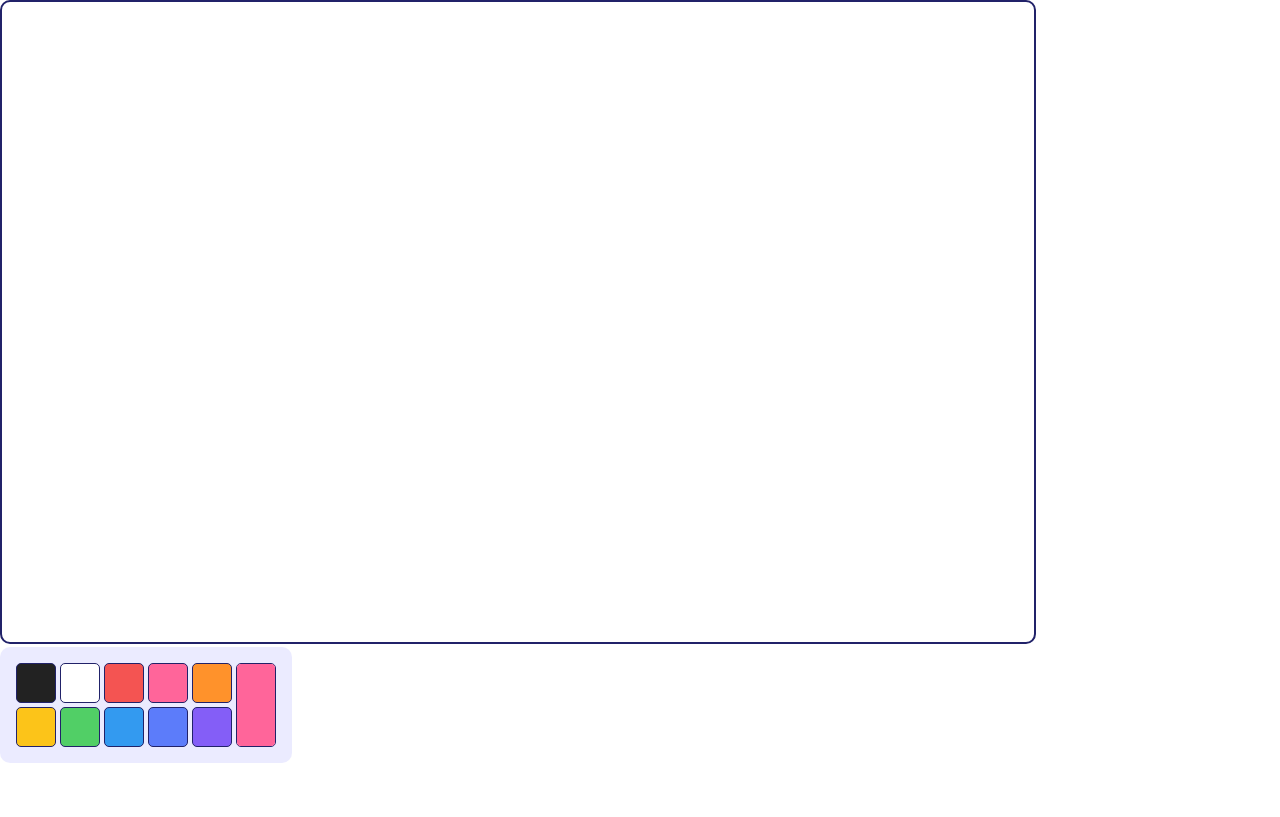
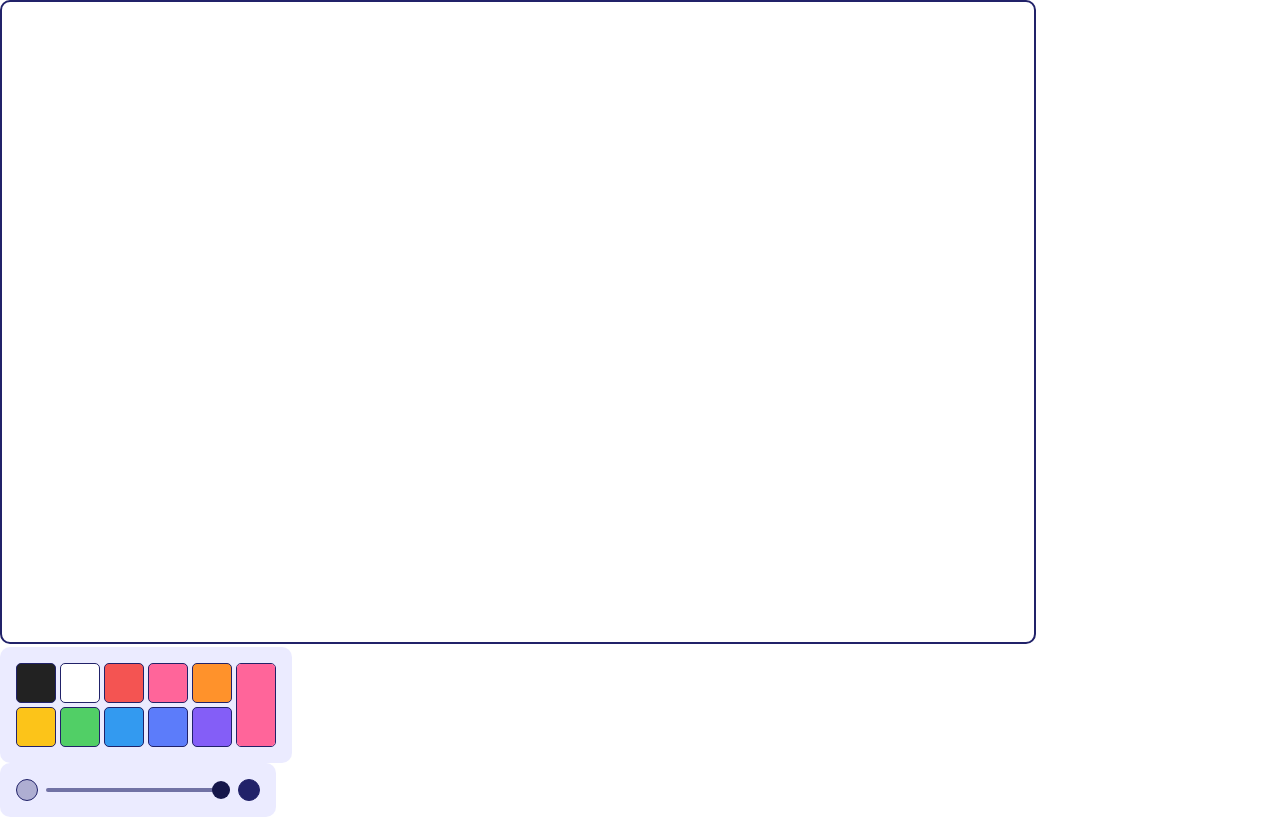
Before and after one commit to boostcampwm-2022/web15-Teleparty, a React (Vite) app in the folder frontend/: page / in a window 1280 px wide. Built offline with nearby package versions, Linux system fonts and the light colour scheme.

Commit message:
feat: 투명도 조절 컴포넌트 구현

```diff
--- /dev/null
+++ b/frontend/src/components/Transparency/Transparency.component.tsx
@@ -0,0 +1,50 @@
+import { useEffect, useRef, useState } from "react";
+
+import {
+  TransparencyCircle,
+  TransparencyLayout,
+  TransparencyRange,
+} from "./Transparency.styles";
+
+const RANGE_PROPS = {
+  MIN: "0",
+  MAX: "1",
+  STEP: "0.01",
+};
+
+const Transparency = () => {
+  const [transparency, setTransparency] = useState(RANGE_PROPS.MAX);
+  const rangeRef = useRef<HTMLInputElement>(null);
+
+  const setRangeProps = () => {
+    if (!rangeRef.current) return;
+    rangeRef.current.min = RANGE_PROPS.MIN;
+    rangeRef.current.max = RANGE_PROPS.MAX;
+    rangeRef.current.step = RANGE_PROPS.STEP;
+  };
+  const onTransparencyChange = (e: React.ChangeEvent<HTMLInputElement>) => {
+    setRangeProps();
+    setTransparency(e.target.value);
+  };
+
+  useEffect(() => {
+    console.log(transparency);
+  }, [transparency]);
+
+  return (
+    <TransparencyLayout>
+      <TransparencyCircle />
+      <TransparencyRange
+        ref={rangeRef}
+        type="range"
+        min={RANGE_PROPS.MIN}
+        max={RANGE_PROPS.MAX}
+        step={RANGE_PROPS.STEP}
+        onChange={onTransparencyChange}
+      />
+      <TransparencyCircle filled />
+    </TransparencyLayout>
+  );
+};
+
+export default Transparency;
--- /dev/null
+++ b/frontend/src/components/Transparency/Transparency.styles.tsx
@@ -0,0 +1,48 @@
+import styled from "styled-components";
+
+const TransparencyLayout = styled.div`
+  display: flex;
+  width: fit-content;
+  background-color: ${({ theme }) => theme.colors.primaryLightTransparent};
+  border-radius: 10px;
+  padding: 1rem;
+  gap: 0.375rem;
+  justify-items: center;
+  align-items: center;
+`;
+
+const TransparencyRange = styled.input`
+  appearance: none;
+  width: 11.5rem;
+  cursor: pointer;
+  background-color: ${({ theme }) => theme.colors.primaryLowTransparent};
+  height: 0.25rem;
+  border-radius: 5px;
+
+  &::-webkit-slider-thumb {
+    appearance: none;
+    background-color: ${({ theme }) => theme.colors.primaryDark};
+    width: 1.125rem;
+    aspect-ratio: 1/1;
+    border-radius: 50%;
+  }
+  &::-moz-range-thumb {
+    appearance: none;
+    border: none;
+    background-color: ${({ theme }) => theme.colors.primaryDark};
+    width: 1.125rem;
+    height: 1.125rem;
+    border-radius: 50%;
+  }
+`;
+
+const TransparencyCircle = styled.div<{ filled?: boolean }>`
+  width: 1.375rem;
+  border-radius: 50%;
+  border: 1px solid ${({ theme }) => theme.colors.primary};
+  background-color: ${({ theme, filled }) =>
+    filled ? theme.colors.primary : theme.colors.primaryHighTransparent};
+  aspect-ratio: 1/1;
+`;
+
+export { TransparencyLayout, TransparencyRange, TransparencyCircle };
--- a/frontend/src/global-styles/theme.ts
+++ b/frontend/src/global-styles/theme.ts
@@ -6,6 +6,8 @@ export const colors = {
   primaryDark: "#15164A",
   primaryLight: "#CCCDFF",
   primaryLightTransparent: "rgba(204,205,255,0.4)",
+  primaryLowTransparent: "rgba(33,34,105,0.6)",
+  primaryHighTransparent: "rgba(33,34,105,0.3)",
 
   // black-white
   black: "#222222",
--- a/frontend/src/pages/Test.tsx
+++ b/frontend/src/pages/Test.tsx
@@ -1,9 +1,11 @@
 import Palette from "../components/Palette/Palette.component";
+import Transparency from "../components/Transparency/Transparency.component";
 
 const Test = () => {
   return (
     <>
       <Palette />
+      <Transparency />
     </>
   );
 };
```
